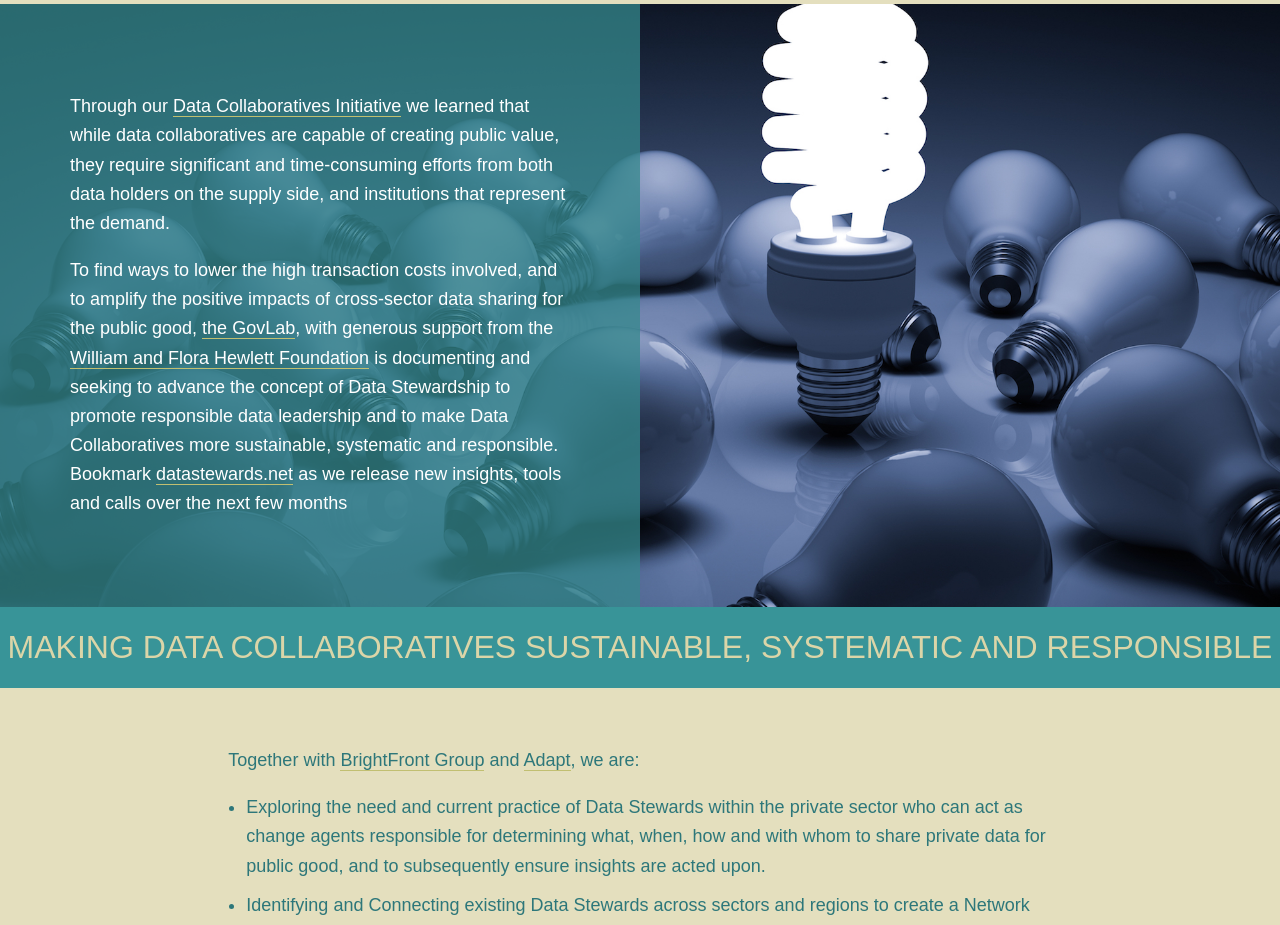
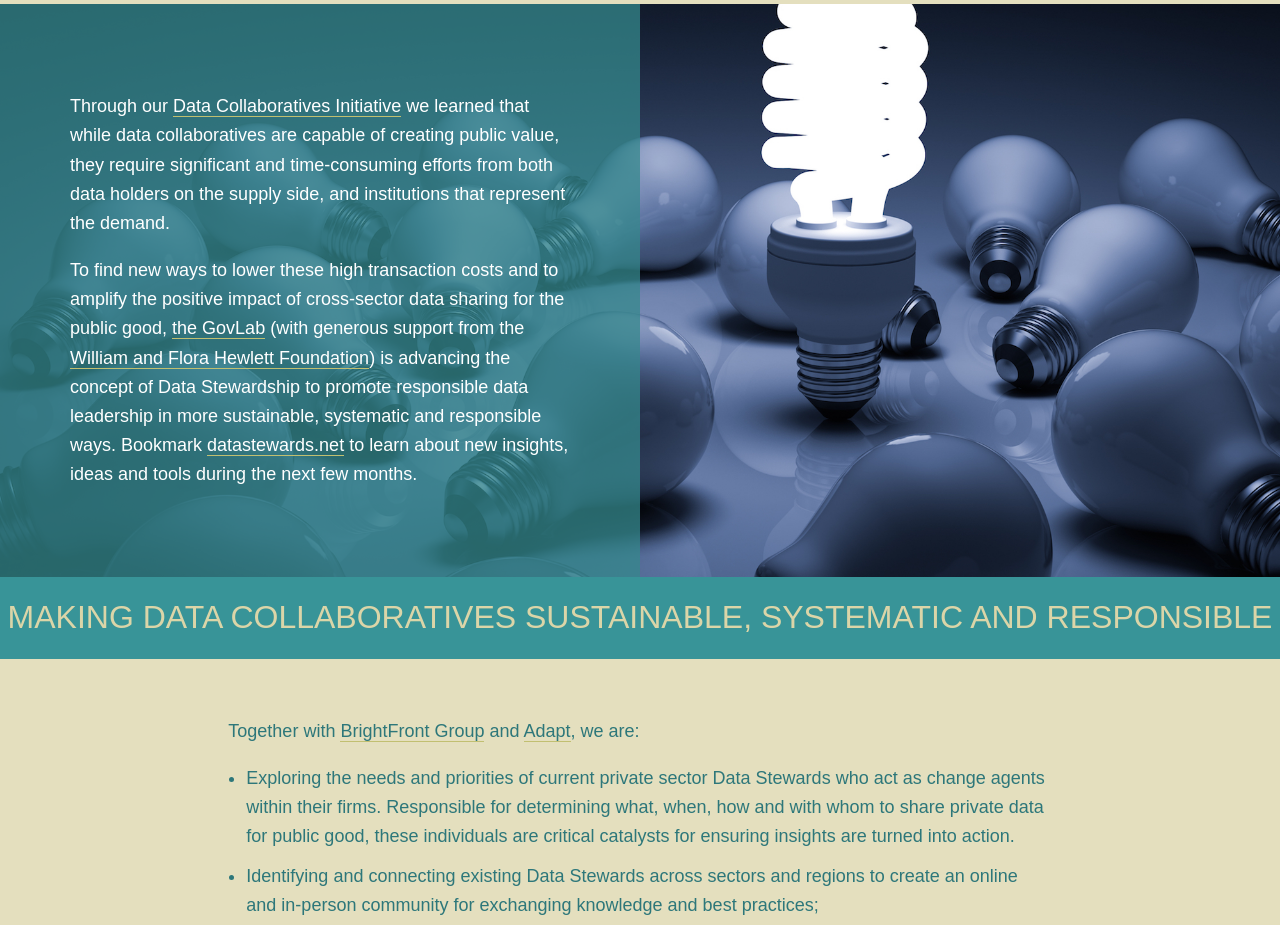
Before and after one commit to GovLab/data-stewards, a Jekyll site: the page built from source/index.html, in a window 1280 px wide and 1400 px high, scrolled down 1022 px. Shown: the top 925 px of the window. Built offline with Jekyll 4.4.1, drawn with Linux system fonts in a browser that asks for light colours; some of the changed text lies outside the part shown.

Commit message:
copy update

```diff
--- a/_config.yml
+++ b/_config.yml
@@ -16,6 +16,7 @@
 title: Data Stewards
 email:
 description: > # this means to ignore newlines until "baseurl:"
+  Promoting Responsible Data Leadership
 baseurl: "" # the subpath of your site, e.g. /blog
 url: "https://datastewards.net" # the base hostname & protocol for your site, e.g. http://example.com
 twitter_username:
--- a/source/index.html
+++ b/source/index.html
@@ -26,7 +26,7 @@ title: Data Stewards
       <div class="column large-10 large-offset-1">
         <div class="bg-panel__content" style="">
           <p>Recent years have seen an uptick in the use of private-sector data and analytical expertise for public good through <a href="http://datacollaboratives.org/">Data Collaboratives</a> – the cross-sector exchange of data and data science expertise to create new public value.</p>
-          <p>Around the world and across sectors, the private sector – from SMEs to international civil society organizations to multinational corporations – are collaborating with the public sector, academia and civil society in leveraging <a href="http://datacollaboratives.org/explorer.html">their data</a> to address some of society’s biggest challenges.</p>
+          <p>Around the world and across sectors, the private sector is collaborating in the use of their data and expertise to address some of society’s biggest challenges.  Yet while these new collaborative and accountable approaches are creating public value, they also require significant and time-consuming effort for all those involved.</p>
           <p>&nbsp;</p>
           <p class="centered">
             <a class="button" href="http://datacollaboratives.org/">More about Data Collaboratives</a>
@@ -41,7 +41,7 @@ title: Data Stewards
     <div class="column large-6 small-12">
       <div class="bg-panel__content bg-panel__content--dark" style="">
         <p>Through our <a href="http://datacollaboratives.org/">Data Collaboratives Initiative</a> we learned that while data collaboratives are capable of creating public value, they require significant and time-consuming efforts from both data holders on the supply side, and institutions that represent the demand.</p>
-        <p>To find ways to lower the high transaction costs involved, and to amplify the positive impacts of cross-sector data sharing for the public good, <a href="http://thegovlab.org/">the GovLab</a>, with generous support from the <a href="https://www.hewlett.org/">William and Flora Hewlett Foundation</a> is documenting and seeking to advance the concept of Data Stewardship to promote responsible data leadership and to make Data Collaboratives more sustainable, systematic and responsible. Bookmark <a href="{{'/' | relative_url}}">datastewards.net</a> as we release new insights, tools and calls over the next few months</p>
+        <p>To find new ways to lower these high transaction costs and to amplify the positive impact of cross-sector data sharing for the public good, <a href="http://thegovlab.org/">the GovLab</a> (with generous support from the <a href="https://www.hewlett.org/">William and Flora Hewlett Foundation</a>) is advancing the concept of Data Stewardship to promote responsible data leadership in more sustainable, systematic and responsible ways. Bookmark <a href="{{'/' | relative_url}}">datastewards.net</a> to learn about new insights, ideas and tools during the next few months. </p>
       </div>
     </div>
   </div>
@@ -57,9 +57,9 @@ title: Data Stewards
       <div class="content content--v-padded">
         <p>Together with <a href="http://www.brightfrontgroup.com/">BrightFront Group</a> and <a href="http://www.weareadapt.io/">Adapt</a>, we are:</p>
         <ul>
-          <li>Exploring the need and current practice of Data Stewards within the private sector who can act as change agents responsible for determining what, when, how and with whom to share private data for public good, and to subsequently ensure insights are acted upon. </li>
-          <li>Identifying and Connecting existing Data Stewards across sectors and regions to create a Network that can exchange lessons learned, establish common norms and procedures, through a series of online and in-person convenings;</li>
-          <li>Developing methodologies, tools and frameworks to use data more responsibly and systematically and to decrease the transaction cost, time and energy currently needed to establish Data Collaboratives in a responsible manner.</li>
+          <li>Exploring the needs and priorities of current private sector Data Stewards who act as change agents within their firms. Responsible for determining what, when, how and with whom to share private data for public good, these individuals are critical catalysts for ensuring insights are turned into action.</li>
+          <li>Identifying and connecting existing Data Stewards across sectors and regions to create an online and in-person community for exchanging knowledge and best practices;</li>
+          <li>Developing methodologies, tools and frameworks to use data more responsibly, systematically and efficiently to decrease the transaction cost, time and energy currently needed to establish Data Collaboratives.</li>
         </ul>
       </div>
     </div>
```
